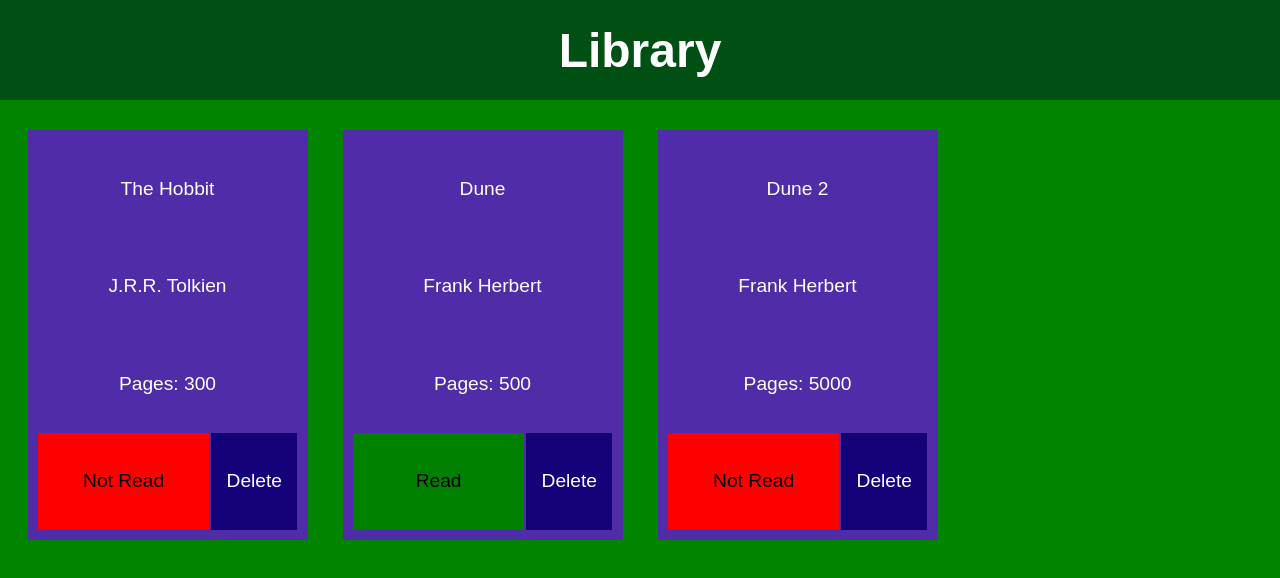
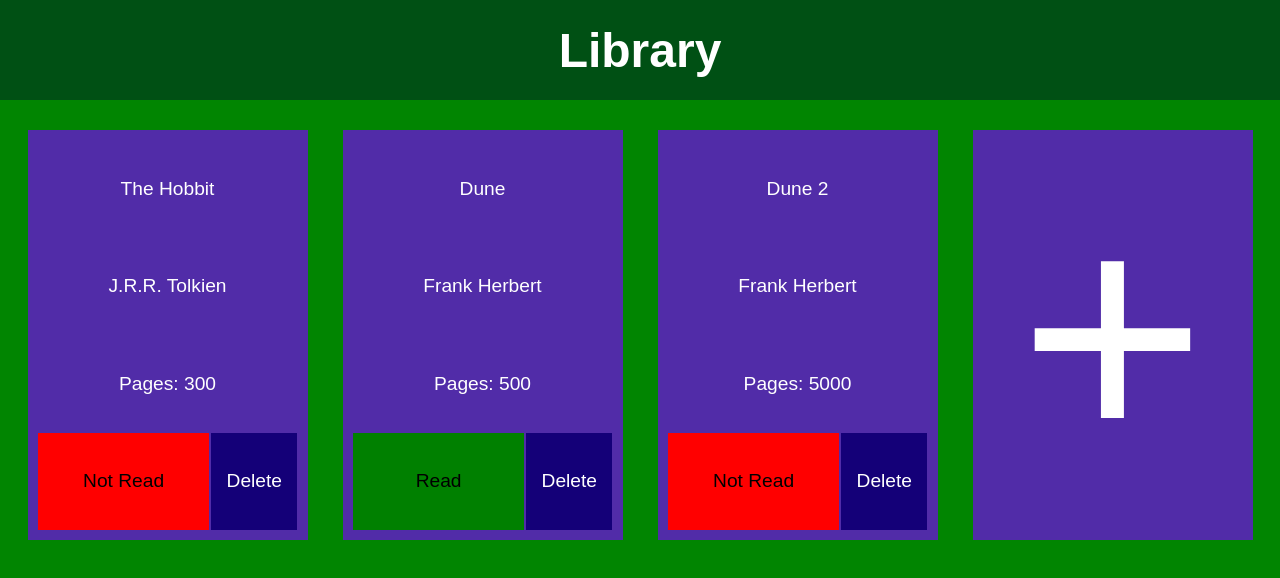
Before and after one commit to cjsellwood/library_react, a React (Create React App) app: page / in a window 1280 px wide. Shown: the top 578 px of the page. Built offline with nearby package versions, Linux system fonts and the light colour scheme.

Commit message:
New book button layout

```diff
--- a/src/Components/Library/Book/DeleteBtn/DeleteBtn.module.css
+++ b/src/Components/Library/Book/DeleteBtn/DeleteBtn.module.css
@@ -7,6 +7,7 @@
   outline: none;
   border: none;
   margin-left: 1px;
+  cursor: pointer;
 }
 
 .DeleteBtn:hover {
--- a/src/Components/Library/Book/ReadBtn/ReadBtn.module.css
+++ b/src/Components/Library/Book/ReadBtn/ReadBtn.module.css
@@ -5,6 +5,7 @@
   outline: none;
   border: none;
   margin-right: 1px;
+  cursor: pointer;
 }
 
 .ReadBtn:hover {
--- a/src/Components/Library/Library.js
+++ b/src/Components/Library/Library.js
@@ -1,6 +1,7 @@
 import React, { Component } from "react";
 import classes from "./Library.module.css";
 import Book from "./Book/Book";
+import NewBook from "./NewBook/NewBook";
 
 class Library extends Component {
   state = {
@@ -55,7 +56,7 @@ class Library extends Component {
 
     let updatedBooks = [...this.state.books];
     updatedBooks.splice(index, 1);
-    this.setState({books: updatedBooks});
+    this.setState({ books: updatedBooks });
   };
 
   render() {
@@ -75,7 +76,12 @@ class Library extends Component {
       );
     });
 
-    return <div className={classes.Library}>{booksList}</div>;
+    return (
+      <div className={classes.Library}>
+        {booksList}
+        <NewBook />
+      </div>
+    );
   }
 }
 
--- /dev/null
+++ b/src/Components/Library/NewBook/NewBook.js
@@ -0,0 +1,12 @@
+import React from "react"
+import classes from "./NewBook.module.css";
+
+const newBook = () => {
+  return (
+    <div className={classes.NewBook}>
+      <button>+</button>
+    </div>
+  );
+}
+
+export default newBook;
--- /dev/null
+++ b/src/Components/Library/NewBook/NewBook.module.css
@@ -0,0 +1,25 @@
+.NewBook {
+  background-color: #512ca8;
+  color: rgb(3, 14, 170);
+  width: 260px;
+  height: 390px;
+  padding: 10px;
+  margin: 10px;
+  text-align: center;
+  cursor: pointer;
+}
+
+.NewBook:hover {
+  outline: 10px solid rgb(230, 230, 230);
+}
+
+.NewBook button {
+  height: 100%;
+  width: 100%;
+  font-size: 20em;
+  background-color: #512ca8;
+  color: white;
+  outline: none;
+  border: none;
+  cursor: pointer;
+}
```
Also changed, not shown: reference styles.css (added, +82 -0 lines).
